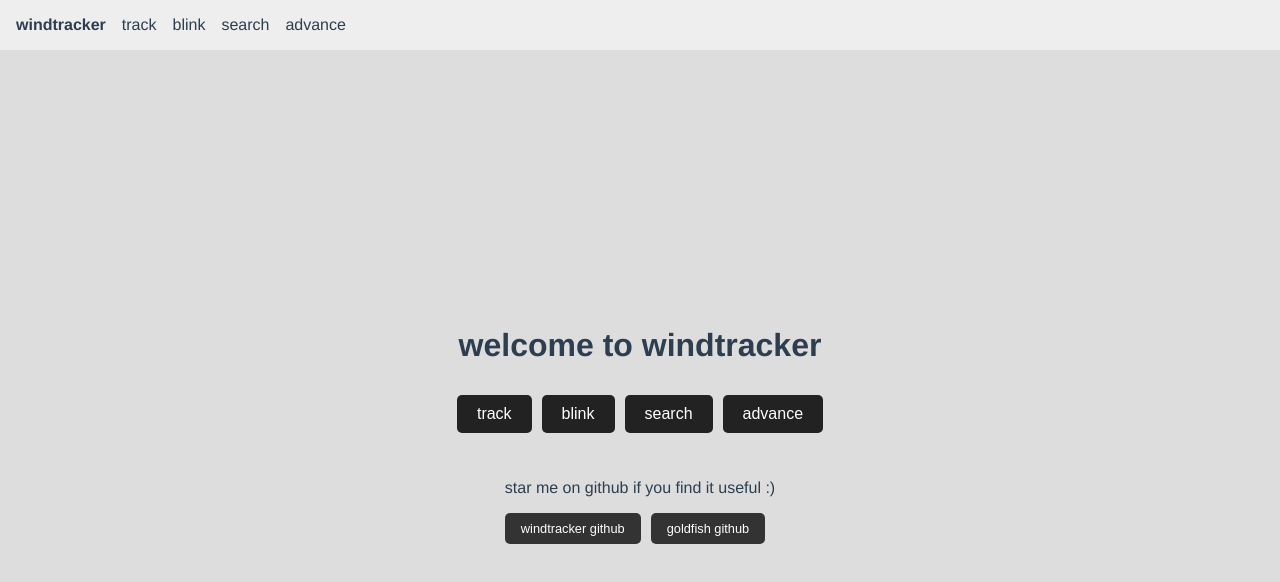
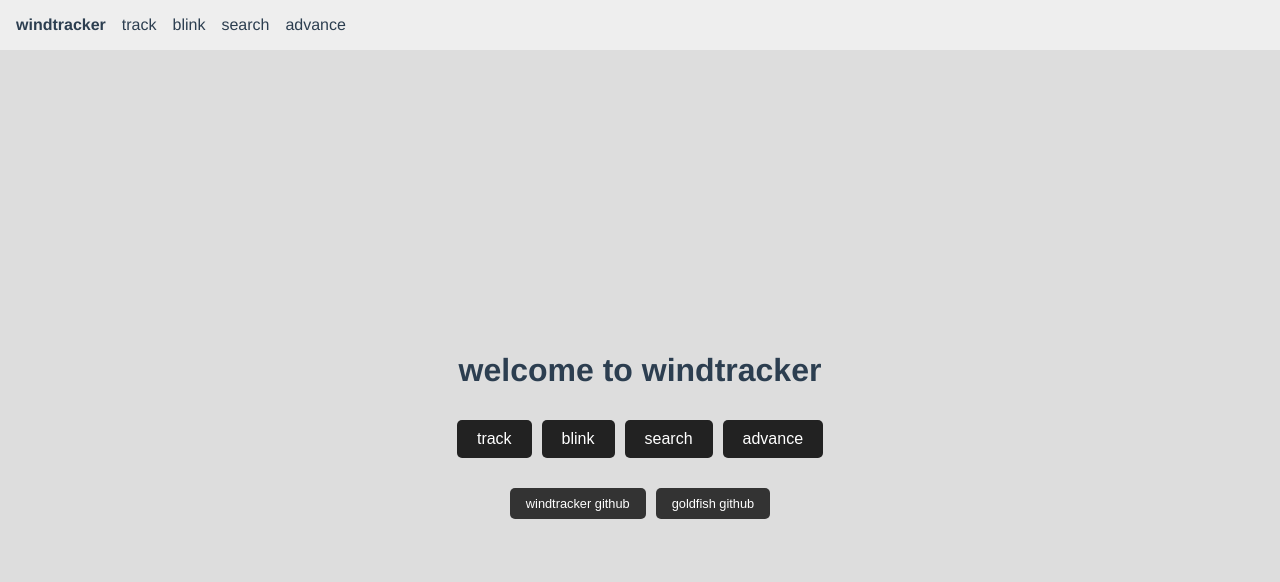
Before and after one commit to purpuropterus/windtracker, a Vue app: page / in a window 1280 px wide. Shown: the top 582 px of the page. Built offline with nearby package versions, Linux system fonts and the light colour scheme.

Commit message:
frontend stuff

```diff
--- a/src/pages/Home.vue
+++ b/src/pages/Home.vue
@@ -11,7 +11,6 @@
             </RouterLink>
         </div>
         <div class="github-buttons">
-            <p>star me on github if you find it useful :)</p>
             <div class="github-buttons-buttons">
                 <a
                     href="https://github.com/purpuroptery/windtracker"
@@ -58,6 +57,13 @@ const homepageRoutes = router
     gap: 10px;
 }
 
+.github-buttons {
+    display: flex;
+    flex-direction: column;
+    align-items: center;
+    gap: 10px;
+}
+
 .link-buttons button {
     background-color: #222;
 }
--- a/src/pages/Search.vue
+++ b/src/pages/Search.vue
@@ -1,12 +1,9 @@
 <template>
-  <div class="search">
-    <h2>Search</h2>
-  </div>
+    <div class="search">
+        <h2>wip</h2>
+    </div>
 </template>
 
-<script setup>
-</script>
+<script setup></script>
 
-<style scoped>
-
-</style>
+<style scoped></style>
```
